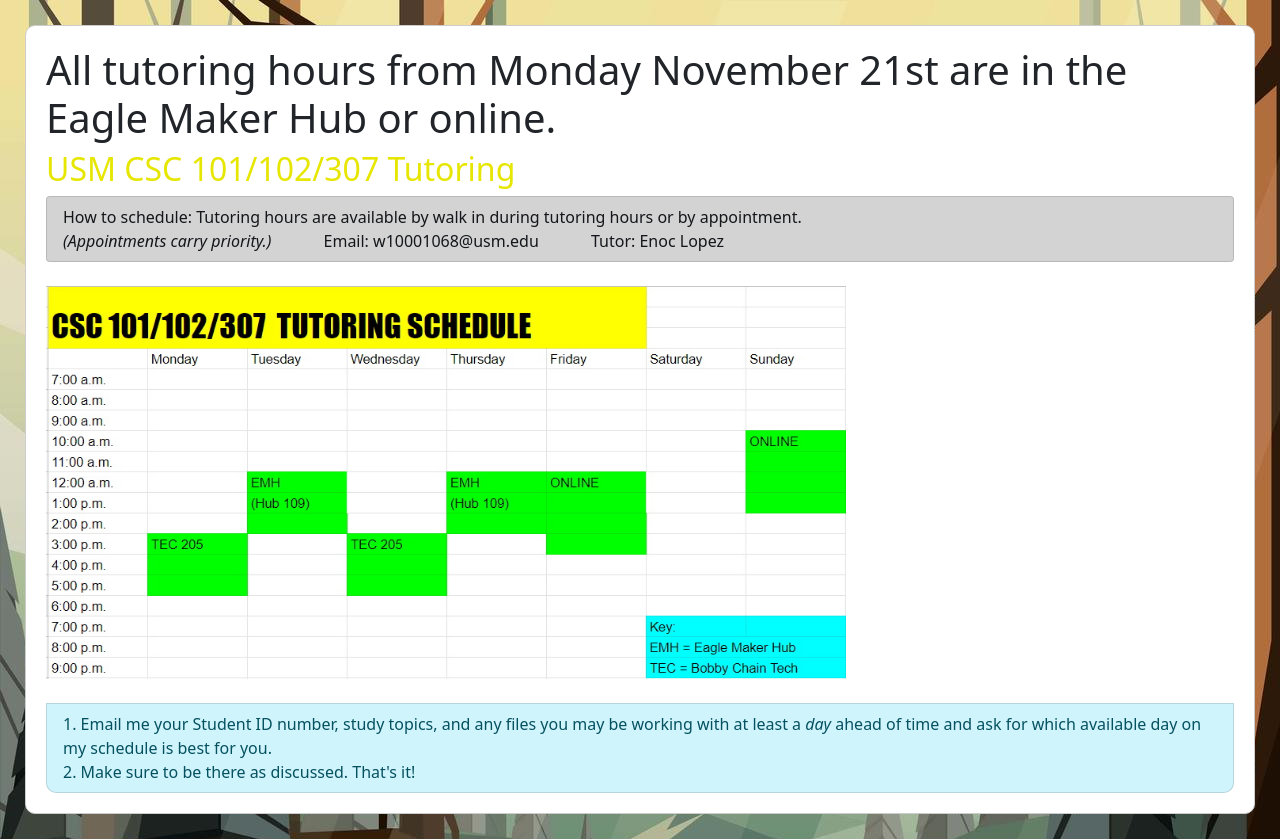
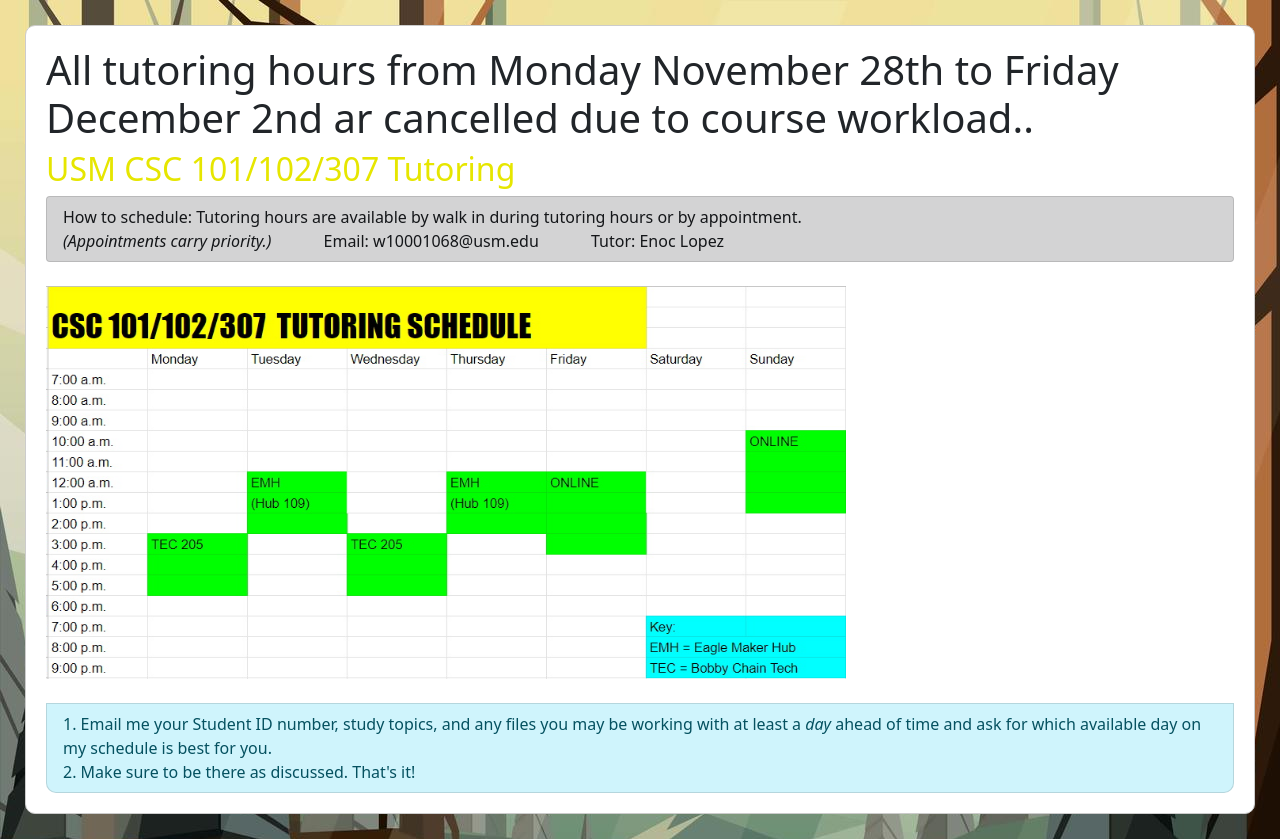
Before and after one commit to Cantogen/TutoringWebsite, a plain HTML site: page index.html in a window 1280 px wide. Drawn offline with nearby package versions, Linux system fonts and the light colour scheme.

Commit message:
Update index.html

```diff
--- a/index.html
+++ b/index.html
@@ -16,7 +16,7 @@
   <body>
 
     <div>
-<h1>All tutoring hours from Monday November 21st are in the Eagle Maker Hub or online.</h1>
+<h1>All tutoring hours from Monday November 28th to Friday December 2nd ar cancelled due to course workload..</h1>
 
     	<h2>USM CSC 101/102/307 Tutoring</h2>
 
```
